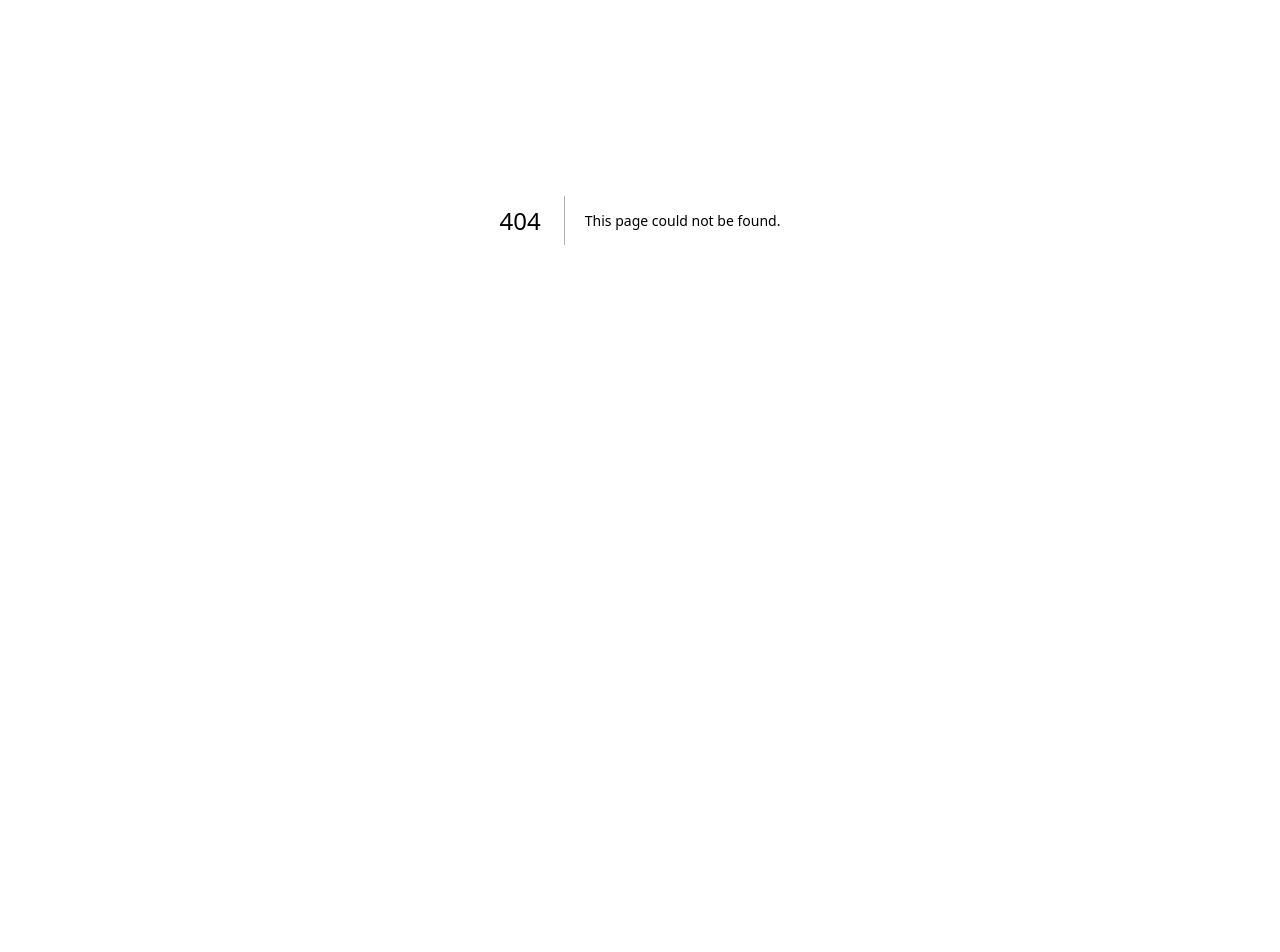
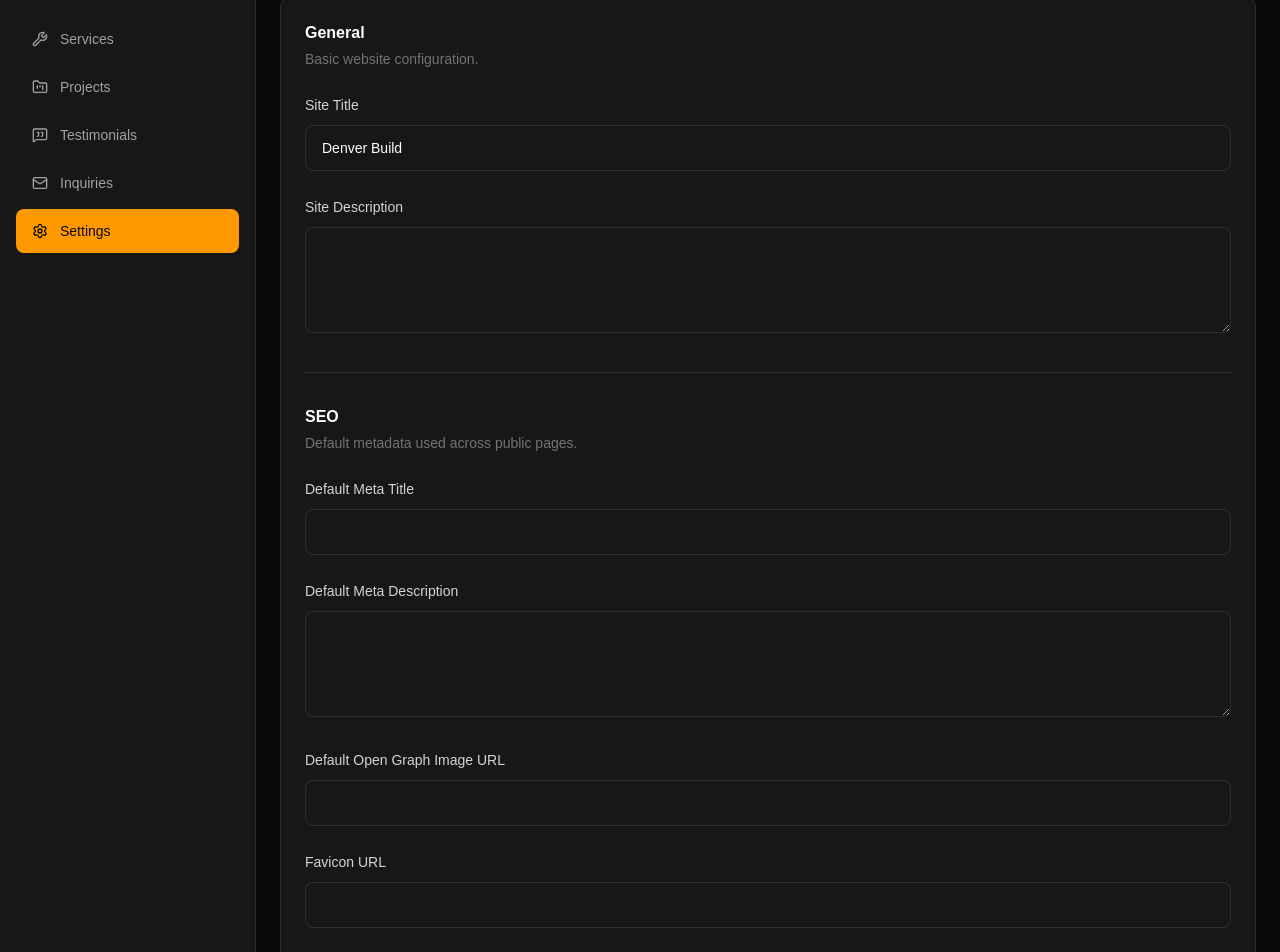
Before and after one commit to muhfayizsyamsuddin/denver-build, a Next.js app: page /admin/settings in a window 1280 px wide. Before the commit this address had no page. Shown: the part 180-1132 px from the top of the page. Before the commit the page ends 800 px from the top, so only its background shows below. Built offline with nearby package versions, Linux system fonts and the light colour scheme; no server answers; the database is empty; sample sign-in values are in the browser's storage.

Commit message:
feat: add site settings management

```diff
--- /dev/null
+++ b/src/app/admin/(dashboard)/settings/page.tsx
@@ -0,0 +1,22 @@
+import { prisma } from "@/lib/prisma";
+import { SiteSettingsForm } from "@/app/components/admin/site-settings-form";
+
+export default async function SettingsPage() {
+  const settings = await prisma.siteSettings.findFirst();
+
+  return (
+    <div className="space-y-6">
+      <div>
+        <h1 className="text-3xl font-semibold tracking-tight">
+          Settings
+        </h1>
+
+        <p className="mt-2 text-sm text-neutral-400">
+          Manage global website and SEO configuration.
+        </p>
+      </div>
+
+      <SiteSettingsForm settings={settings} />
+    </div>
+  );
+}
--- /dev/null
+++ b/src/app/api/admin/settings/route.ts
@@ -0,0 +1,55 @@
+import { getServerSession } from "next-auth";
+import { NextResponse } from "next/server";
+import { z } from "zod";
+
+import { authOptions } from "@/auth";
+import { prisma } from "@/lib/prisma";
+
+const settingsSchema = z.object({
+  siteTitle: z.string().min(1),
+  siteDescription: z.string().min(1),
+  defaultMetaTitle: z.string().min(1),
+  defaultMetaDescription: z.string().min(1),
+  defaultOgImageUrl: z.string().optional(),
+  faviconUrl: z.string().optional(),
+  whatsappMessage: z.string().optional(),
+});
+
+export async function PUT(request: Request) {
+  const session = await getServerSession(authOptions);
+
+  if (!session) {
+    return NextResponse.json(
+      { message: "Unauthorized" },
+      { status: 401 },
+    );
+  }
+
+  const body = await request.json();
+  const parsed = settingsSchema.safeParse(body);
+
+  if (!parsed.success) {
+    return NextResponse.json(
+      { message: "Invalid input." },
+      { status: 400 },
+    );
+  }
+
+  const existing = await prisma.siteSettings.findFirst();
+
+  const settings = existing
+    ? await prisma.siteSettings.update({
+        where: {
+          id: existing.id,
+        },
+        data: parsed.data,
+      })
+    : await prisma.siteSettings.create({
+        data: parsed.data,
+      });
+
+  return NextResponse.json({
+    message: "Website settings saved successfully.",
+    data: settings,
+  });
+}
--- /dev/null
+++ b/src/app/components/admin/site-settings-form.tsx
@@ -0,0 +1,216 @@
+"use client";
+
+import { FormEvent, useState } from "react";
+import { useRouter } from "next/navigation";
+import { toast } from "sonner";
+
+type SiteSettingsData = {
+  id: string;
+  siteTitle: string;
+  siteDescription: string;
+  defaultMetaTitle: string;
+  defaultMetaDescription: string;
+  defaultOgImageUrl: string | null;
+  faviconUrl: string | null;
+  whatsappMessage: string | null;
+};
+
+type Props = {
+  settings: SiteSettingsData | null;
+};
+
+export function SiteSettingsForm({ settings }: Props) {
+  const router = useRouter();
+  const [loading, setLoading] = useState(false);
+
+  async function handleSubmit(event: FormEvent<HTMLFormElement>) {
+    event.preventDefault();
+
+    const formData = new FormData(event.currentTarget);
+
+    setLoading(true);
+
+    try {
+      const response = await fetch("/api/admin/settings", {
+        method: "PUT",
+        headers: {
+          "Content-Type": "application/json",
+        },
+        body: JSON.stringify({
+          siteTitle: formData.get("siteTitle"),
+          siteDescription: formData.get("siteDescription"),
+          defaultMetaTitle: formData.get("defaultMetaTitle"),
+          defaultMetaDescription: formData.get(
+            "defaultMetaDescription",
+          ),
+          defaultOgImageUrl: formData.get("defaultOgImageUrl"),
+          faviconUrl: formData.get("faviconUrl"),
+          whatsappMessage: formData.get("whatsappMessage"),
+        }),
+      });
+
+      const result = await response.json();
+
+      if (!response.ok) {
+        toast.error(
+          result.message ?? "Failed to save website settings.",
+        );
+        return;
+      }
+
+      toast.success("Website settings saved successfully.");
+      router.refresh();
+    } catch {
+      toast.error("Something went wrong. Please try again.");
+    } finally {
+      setLoading(false);
+    }
+  }
+
+  const inputClass =
+    "mt-2 w-full rounded-lg border border-white/10 bg-neutral-900 px-4 py-3 text-sm text-white outline-none transition focus:border-amber-500";
+
+  return (
+    <form
+      onSubmit={handleSubmit}
+      className="space-y-8 rounded-xl border border-white/10 bg-neutral-900 p-6"
+    >
+      <section className="space-y-6">
+        <div>
+          <h2 className="font-semibold text-white">
+            General
+          </h2>
+
+          <p className="mt-1 text-sm text-neutral-500">
+            Basic website configuration.
+          </p>
+        </div>
+
+        <div>
+          <label className="text-sm text-neutral-300">
+            Site Title
+          </label>
+
+          <input
+            name="siteTitle"
+            required
+            defaultValue={settings?.siteTitle ?? "Denver Build"}
+            className={inputClass}
+          />
+        </div>
+
+        <div>
+          <label className="text-sm text-neutral-300">
+            Site Description
+          </label>
+
+          <textarea
+            name="siteDescription"
+            required
+            rows={4}
+            defaultValue={settings?.siteDescription ?? ""}
+            className={inputClass}
+          />
+        </div>
+      </section>
+
+      <section className="space-y-6 border-t border-white/10 pt-8">
+        <div>
+          <h2 className="font-semibold text-white">
+            SEO
+          </h2>
+
+          <p className="mt-1 text-sm text-neutral-500">
+            Default metadata used across public pages.
+          </p>
+        </div>
+
+        <div>
+          <label className="text-sm text-neutral-300">
+            Default Meta Title
+          </label>
+
+          <input
+            name="defaultMetaTitle"
+            required
+            defaultValue={settings?.defaultMetaTitle ?? ""}
+            className={inputClass}
+          />
+        </div>
+
+        <div>
+          <label className="text-sm text-neutral-300">
+            Default Meta Description
+          </label>
+
+          <textarea
+            name="defaultMetaDescription"
+            required
+            rows={4}
+            defaultValue={settings?.defaultMetaDescription ?? ""}
+            className={inputClass}
+          />
+        </div>
+
+        <div>
+          <label className="text-sm text-neutral-300">
+            Default Open Graph Image URL
+          </label>
+
+          <input
+            name="defaultOgImageUrl"
+            defaultValue={settings?.defaultOgImageUrl ?? ""}
+            className={inputClass}
+          />
+        </div>
+
+        <div>
+          <label className="text-sm text-neutral-300">
+            Favicon URL
+          </label>
+
+          <input
+            name="faviconUrl"
+            defaultValue={settings?.faviconUrl ?? ""}
+            className={inputClass}
+          />
+        </div>
+      </section>
+
+      <section className="space-y-6 border-t border-white/10 pt-8">
+        <div>
+          <h2 className="font-semibold text-white">
+            WhatsApp
+          </h2>
+
+          <p className="mt-1 text-sm text-neutral-500">
+            Default message used by WhatsApp CTA buttons.
+          </p>
+        </div>
+
+        <div>
+          <label className="text-sm text-neutral-300">
+            Default WhatsApp Message
+          </label>
+
+          <textarea
+            name="whatsappMessage"
+            rows={4}
+            defaultValue={settings?.whatsappMessage ?? ""}
+            className={inputClass}
+          />
+        </div>
+      </section>
+
+      <div className="flex justify-end">
+        <button
+          type="submit"
+          disabled={loading}
+          className="rounded-lg bg-amber-500 px-5 py-2.5 text-sm font-semibold text-neutral-950 transition hover:bg-amber-400 disabled:opacity-60"
+        >
+          {loading ? "Saving..." : "Save Settings"}
+        </button>
+      </div>
+    </form>
+  );
+}
```
Also changed, not shown: 2 other files (tests, documents, lock files or other folders).
